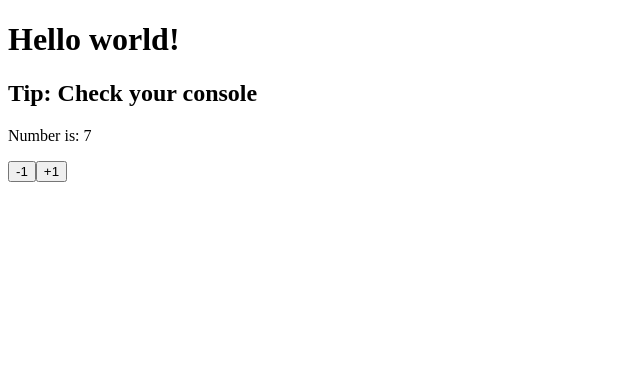
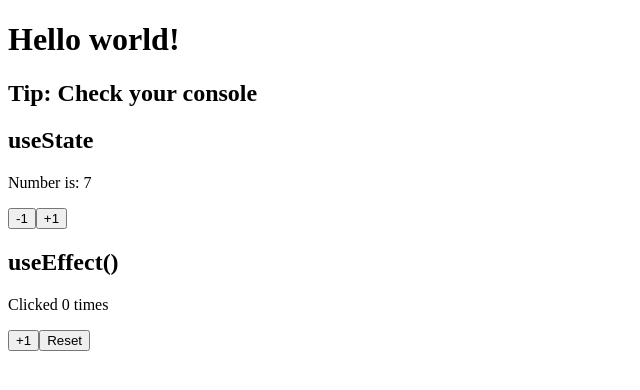
Before and after one commit to tamakiii-sandbox/hello-react-202201, a React app: page / in a window 1280 px wide. Shown: the top 390 px of the page, without its empty margins (0-640 px from the left). Built offline with nearby package versions, Linux system fonts and the light colour scheme.

Commit message:
impl class component

```diff
--- a/src/index.tsx
+++ b/src/index.tsx
@@ -1,10 +1,54 @@
-import React from 'react';
+import React, { Component } from 'react';
 import ReactDOM from 'react-dom';
 import Counter from './component/counter';
+
+type State = {
+  count: number;
+};
+
+class EffectClass extends Component {
+  state: State;
+
+  constructor(props: any) {
+    super(props);
+    this.state = {
+      count: 0,
+    };
+  }
+
+  componentDidMount() {
+    document.title = `Clicked ${this.state.count} times`;
+  }
+
+  componentDidUpdate() {
+    document.title = `Clicked ${this.state.count} times`;
+  }
+
+  render() {
+    return (
+      <>
+        <p>Clicked {this.state.count} times</p>
+        <button onClick={() => this.setState({ count: this.state.count + 1 })}>
+          +1
+        </button>
+        <button onClick={() => this.setState({ count: 0 })}>
+          Reset
+        </button>
+      </>
+    );
+  }
+}
 
 const main = <>
   <h1>Hello world!</h1>
   <h2>Tip: Check your console</h2>
-  <Counter />
+  <div>
+    <h2>useState</h2>
+    <Counter />
+  </div>
+  <div>
+    <h2>useEffect()</h2>
+    <EffectClass />
+  </div>
 </>;
 ReactDOM.render(main, document.querySelector('main'));
```
